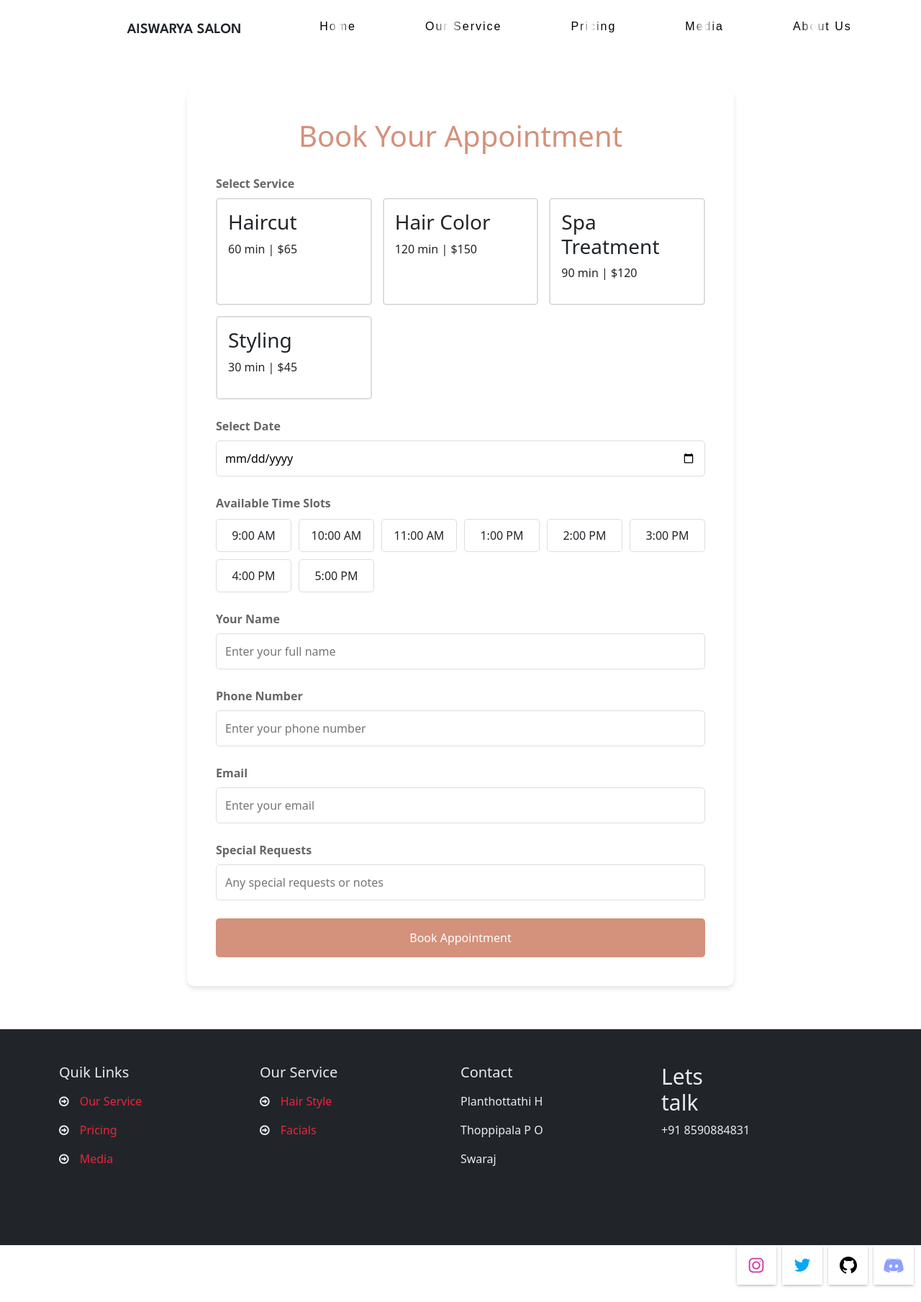
After one commit to AmalPAnil200/aiswarya_salon, a Django app: page /booking in a window 1280 px wide. The commit adds this page. Shown: the whole page at 72% size. Run offline with Django 5.2, Linux system fonts and the light colour scheme; some libraries are stand-ins or nearby versions.

Commit message:
link added

```diff
--- a/app/urls.py
+++ b/app/urls.py
@@ -9,5 +9,6 @@ urlpatterns = [
     path('pricing', views.pricing_view, name='pricing'),
     path('media', views.media_view, name='media'),\
     path('about_us', views.about_us_view, name='about_us'),
+    path('booking', views.booking_view, name='booking'),
 
 ]+ static(settings.MEDIA_URL, document_root=settings.MEDIA_ROOT)
--- a/app/views.py
+++ b/app/views.py
@@ -14,3 +14,6 @@ def media_view(request):
 
 def about_us_view(request):
     return render(request, 'about_us.html')
+
+def booking_view(request):
+    return render(request, 'booking.html')
--- a/salon_aiswarya/settings.py
+++ b/salon_aiswarya/settings.py
@@ -24,9 +24,11 @@ BASE_DIR = Path(__file__).resolve().parent.parent
 SECRET_KEY = 'django-insecure-l=uo=2ozzev2t(*vrn4==)!as5_kjok9+=&b!!+mbdma8lq_38'
 
 # SECURITY WARNING: don't run with debug turned on in production!
-DEBUG = False
+DEBUG = True
 
-ALLOWED_HOSTS = ['aiswarya-salon.onrender.com', 'localhost']
+# ALLOWED_HOSTS = ['aiswarya-salon.onrender.com', 'localhost']
+ALLOWED_HOSTS = []
+
 
 
 # Application definition
--- /dev/null
+++ b/static/style/css/booking.css
@@ -0,0 +1,110 @@
+.booking-container {
+    max-width: 800px;
+    margin: 40px auto;
+    padding: 20px;
+}
+
+.booking-form {
+    background: white;
+    padding: 40px;
+    border-radius: 10px;
+    box-shadow: 0 4px 6px rgba(0,0,0,0.1);
+}
+
+h1 {
+    color: #d4917b;
+    margin-bottom: 30px;
+    text-align: center;
+}
+
+.form-group {
+    margin-bottom: 25px;
+}
+
+label {
+    display: block;
+    margin-bottom: 8px;
+    color: #666;
+    font-weight: bold;
+}
+
+input, select {
+    width: 100%;
+    padding: 12px;
+    border: 1px solid #ddd;
+    border-radius: 5px;
+    font-size: 16px;
+}
+
+.service-options {
+    display: grid;
+    grid-template-columns: repeat(auto-fit, minmax(200px, 1fr));
+    gap: 15px;
+    margin-bottom: 25px;
+}
+
+.service-option {
+    border: 2px solid #ddd;
+    border-radius: 5px;
+    padding: 15px;
+    cursor: pointer;
+    transition: all 0.3s ease;
+}
+
+.service-option:hover {
+    border-color: #d4917b;
+}
+
+.service-option.selected {
+    border-color: #d4917b;
+    background-color: #fdf1ee;
+}
+
+.time-slots {
+    display: grid;
+    grid-template-columns: repeat(auto-fill, minmax(100px, 1fr));
+    gap: 10px;
+    margin-top: 10px;
+}
+
+.time-slot {
+    padding: 10px;
+    text-align: center;
+    border: 1px solid #ddd;
+    border-radius: 5px;
+    cursor: pointer;
+    transition: all 0.3s ease;
+}
+
+.time-slot:hover {
+    background-color: #fdf1ee;
+    border-color: #d4917b;
+}
+
+.time-slot.selected {
+    background-color: #d4917b;
+    color: white;
+    border-color: #d4917b;
+}
+
+.submit-btn {
+    background-color: #d4917b;
+    color: white;
+    padding: 15px 30px;
+    border: none;
+    border-radius: 5px;
+    cursor: pointer;
+    width: 100%;
+    font-size: 16px;
+    transition: background-color 0.3s ease;
+}
+
+.submit-btn:hover {
+    background-color: #c17f69;
+}
+
+@media (max-width: 600px) {
+    .booking-form {
+        padding: 20px;
+    }
+}
--- a/static/style/css/index.css
+++ b/static/style/css/index.css
@@ -397,7 +397,7 @@ body{
   flex-direction: column;
   align-items: flex-start;
   justify-content: center;
-  line-height: 5;
+  line-height: 4;
 }
 
 .option-responsive p{
--- /dev/null
+++ b/templates/booking.html
@@ -0,0 +1,114 @@
+{% extends "index.html" %}
+{% load static %}
+{% block title %}Home{% endblock %}
+
+
+{% block content %}
+<!-- =======Style======== -->
+<link rel="stylesheet" href="{% static 'style/css/booking.css' %}" />
+
+
+
+<div class="booking-container">
+    <form class="booking-form" id="appointmentForm">
+        <h1>Book Your Appointment</h1>
+
+        <div class="form-group">
+            <label>Select Service</label>
+            <div class="service-options">
+                <div class="service-option" data-duration="60" data-price="65">
+                    <h3>Haircut</h3>
+                    <p>60 min | $65</p>
+                </div>
+                <div class="service-option" data-duration="120" data-price="150">
+                    <h3>Hair Color</h3>
+                    <p>120 min | $150</p>
+                </div>
+                <div class="service-option" data-duration="90" data-price="120">
+                    <h3>Spa Treatment</h3>
+                    <p>90 min | $120</p>
+                </div>
+                <div class="service-option" data-duration="30" data-price="45">
+                    <h3>Styling</h3>
+                    <p>30 min | $45</p>
+                </div>
+            </div>
+        </div>
+
+        <div class="form-group">
+            <label>Select Date</label>
+            <input type="date" id="appointmentDate" required>
+        </div>
+
+        <div class="form-group">
+            <label>Available Time Slots</label>
+            <div class="time-slots">
+                <div class="time-slot">9:00 AM</div>
+                <div class="time-slot">10:00 AM</div>
+                <div class="time-slot">11:00 AM</div>
+                <div class="time-slot">1:00 PM</div>
+                <div class="time-slot">2:00 PM</div>
+                <div class="time-slot">3:00 PM</div>
+                <div class="time-slot">4:00 PM</div>
+                <div class="time-slot">5:00 PM</div>
+            </div>
+        </div>
+
+        <div class="form-group">
+            <label>Your Name</label>
+            <input type="text" required placeholder="Enter your full name">
+        </div>
+
+        <div class="form-group">
+            <label>Phone Number</label>
+            <input type="tel" required placeholder="Enter your phone number">
+        </div>
+
+        <div class="form-group">
+            <label>Email</label>
+            <input type="email" required placeholder="Enter your email">
+        </div>
+
+        <div class="form-group">
+            <label>Special Requests</label>
+            <input type="text" placeholder="Any special requests or notes">
+        </div>
+
+        <button type="submit" class="submit-btn">Book Appointment</button>
+    </form>
+</div>
+
+<script>
+    // Service selection
+    const serviceOptions = document.querySelectorAll('.service-option');
+    serviceOptions.forEach(option => {
+        option.addEventListener('click', () => {
+            serviceOptions.forEach(opt => opt.classList.remove('selected'));
+            option.classList.add('selected');
+        });
+    });
+
+    // Time slot selection
+    const timeSlots = document.querySelectorAll('.time-slot');
+    timeSlots.forEach(slot => {
+        slot.addEventListener('click', () => {
+            timeSlots.forEach(s => s.classList.remove('selected'));
+            slot.classList.add('selected');
+        });
+    });
+
+    // Form submission
+    document.getElementById('appointmentForm').addEventListener('submit', (e) => {
+        e.preventDefault();
+        // Add your form submission logic here
+        alert('Booking submitted successfully!');
+    });
+
+    // Set minimum date to today
+    const dateInput = document.getElementById('appointmentDate');
+    const today = new Date().toISOString().split('T')[0];
+    dateInput.min = today;
+</script>
+
+
+{% endblock %}
--- a/templates/index.html
+++ b/templates/index.html
@@ -43,10 +43,11 @@
         <div class="sidebar-menu">
             <button class="close-btn">&times;</button>
             <div class="option-responsive">
+                <p><a href="/" class="header-link">Home</a></p>
                 <p><a href="#one" class="header-link">Our Service</a></p>
-                <p><a href="#" class="header-link">Pricing</a></p>
-                <p><a href="#" class="header-link">Media</a></p>
-                <p><a href="#" class="header-link">About Us</a></p>
+                <p><a href="{% url 'pricing' %}" class="header-link">Pricing</a></p>
+                <p><a href="{% url 'media' %}" class="header-link">Media</a></p>
+                <p><a href="{% url 'about_us' %}" class="header-link">About Us</a></p>
             </div>
         </div>
     </section>
```
Also changed, not shown: templates/home.html (+9 -4 lines), 1 other file.
